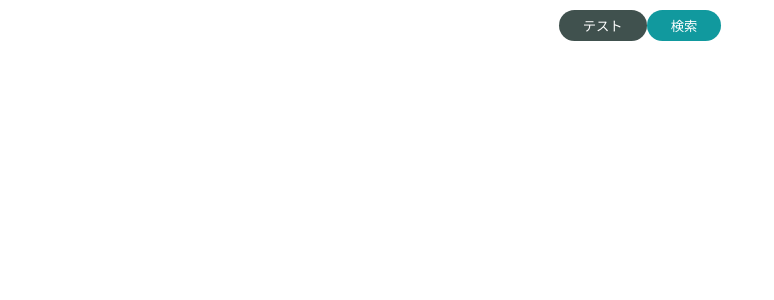
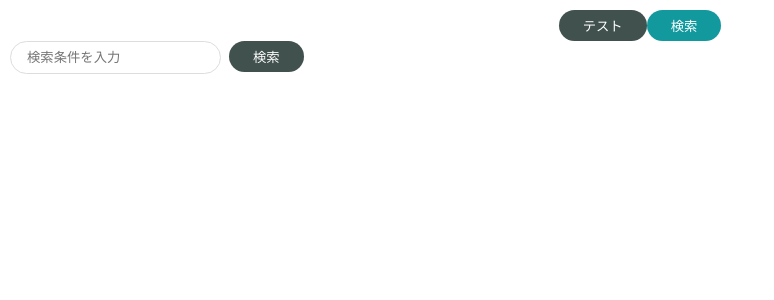
Before and after one commit to busitora/my_app_react_js, a React (Create React App) app: page / in a window 1280 px wide. Shown: the top 300 px of the page, without its empty margins (0-774 px from the left). Built offline with nearby package versions, Linux system fonts and the light colour scheme.

Commit message:
add molecules

```diff
--- a/src/App.js
+++ b/src/App.js
@@ -1,12 +1,14 @@
 import './App.css';
 import { PrimaryButton } from './components/atoms/button/PrimaryButton';
 import { SecondaryButton } from './components/atoms/button/SecondaryButton';
-
+import { SearchInput } from './components/molecules/SearchInput';
 export default function App() {
   return (
     <div className="App">
       <PrimaryButton>テスト</PrimaryButton>
       <SecondaryButton>検索</SecondaryButton>
+      <br />
+      <SearchInput />
     </div>
   );
 }
--- /dev/null
+++ b/src/components/atoms/input/Input.jsx
@@ -0,0 +1,13 @@
+import styled from 'styled-components';
+export const Input = (props) => {
+  const { placeholder = "" } = props;
+  return <SInput type="text" placeholder={placeholder}/>;
+};
+
+const SInput = styled.input`
+  padding: 8px 16px;
+  border: solid #ddd 1px;
+  /* inputの枠線 */
+  border-radius: 9999px;
+  outline: none;
+`
--- /dev/null
+++ b/src/components/molecules/SearchInput.jsx
@@ -0,0 +1,24 @@
+import styled from 'styled-components';
+import { PrimaryButton } from '../atoms/button/PrimaryButton';
+import { Input } from '../atoms/input/Input';
+export const SearchInput = () => {
+
+  return (
+    <SContainer>
+      <Input placeholder="検索条件を入力" />
+      <SButtonWrapper>
+        <PrimaryButton>検索</PrimaryButton>
+      </SButtonWrapper>
+    </SContainer>
+  );
+};
+
+
+const SContainer = styled.div`
+  display: flex;
+  /* 横並び */
+`
+
+const SButtonWrapper = styled.div`
+  padding-left: 8px;
+`
```
